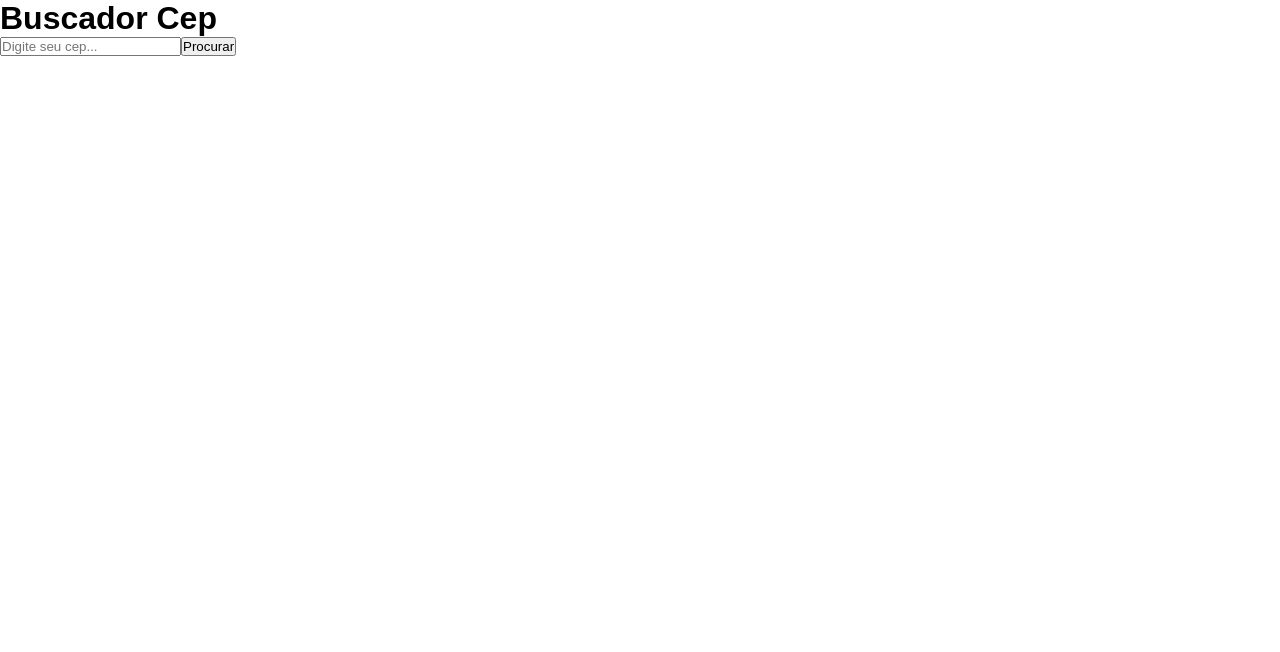
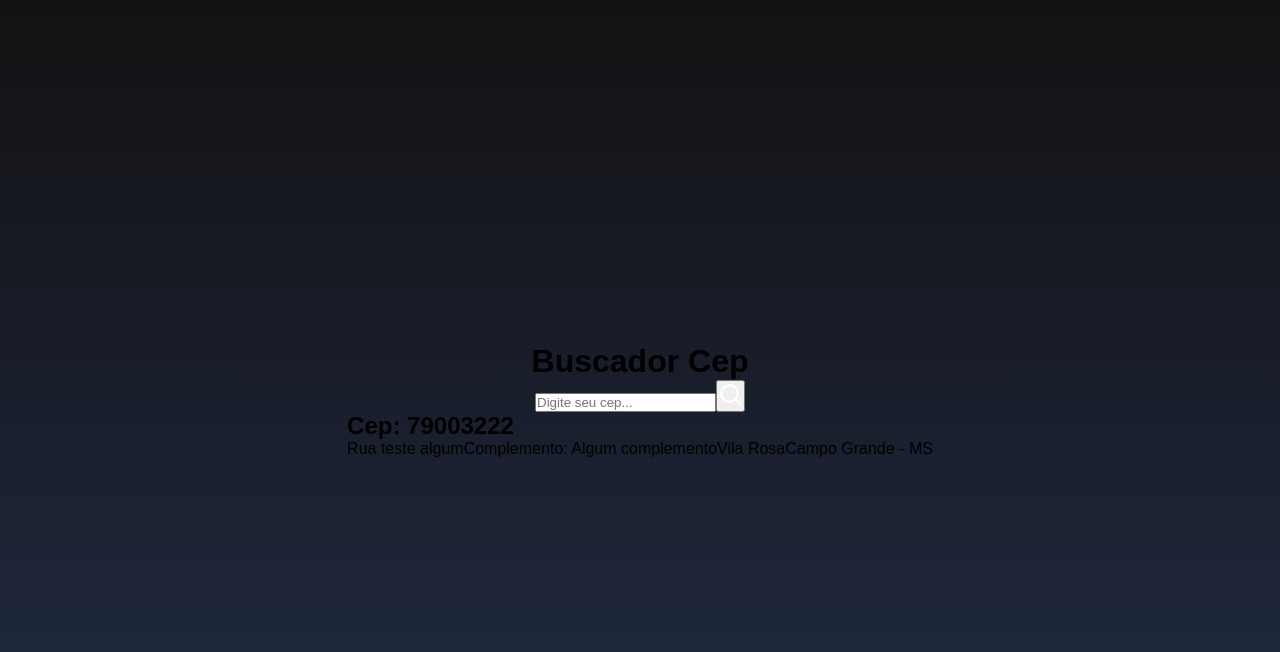
Before and after one commit to denneraladim/BuscadorCep, a React (Vite) app: page / in a window 1280 px wide. Shown: the top 652 px of the page. Built offline with nearby package versions, Linux system fonts and the light colour scheme.

Commit message:
Atualizado

```diff
--- a/package.json
+++ b/package.json
@@ -13,6 +13,7 @@
     "@types/styled-components": "^5.1.34",
     "react": "^18.3.1",
     "react-dom": "^18.3.1",
+    "react-icons": "^5.4.0",
     "styled-components": "^6.1.13"
   },
   "devDependencies": {
--- a/src/components/BuscadorCep/index.tsx
+++ b/src/components/BuscadorCep/index.tsx
@@ -1,8 +1,10 @@
+import {Container, IconSearch } from './styled';
+
 
 export default function BuscadorCep(){
     return (
-        <div className="container">
-            <h1 className="title">Buscador Cep</h1>
+        <Container>
+         <h1 className="title">Buscador Cep</h1>
 
         <div className="containerInput">
             <input
@@ -11,9 +13,19 @@ export default function BuscadorCep(){
             />
 
             <button className="buttonSearch">
-                Procurar
+            <IconSearch/>
             </button>
         </div>
-        </div>
+
+        <main className='main'>
+            <h2>Cep: 79003222</h2>
+
+            <span>Rua teste algum</span>
+            <span>Complemento: Algum complemento</span>
+            <span>Vila Rosa</span>
+            <span>Campo Grande - MS</span>
+        </main>
+        </Container>
+
     )
 }
--- a/src/components/BuscadorCep/styled.ts
+++ b/src/components/BuscadorCep/styled.ts
@@ -0,0 +1,19 @@
+
+import styled from "styled-components";
+
+import {FiSearch} from 'react-icons/fi';
+
+
+export const Container = styled.div`
+height: 100vh;
+display: flex;
+justify-content: center;
+align-items: center;
+flex-direction: column;
+background: linear-gradient(#121212, #212b46);
+`;
+
+export const IconSearch = styled(FiSearch)`
+font-size: 25px;
+color: #FFF;
+`;
```
Also changed, not shown: 2 other files (tests, documents, lock files or other folders).
